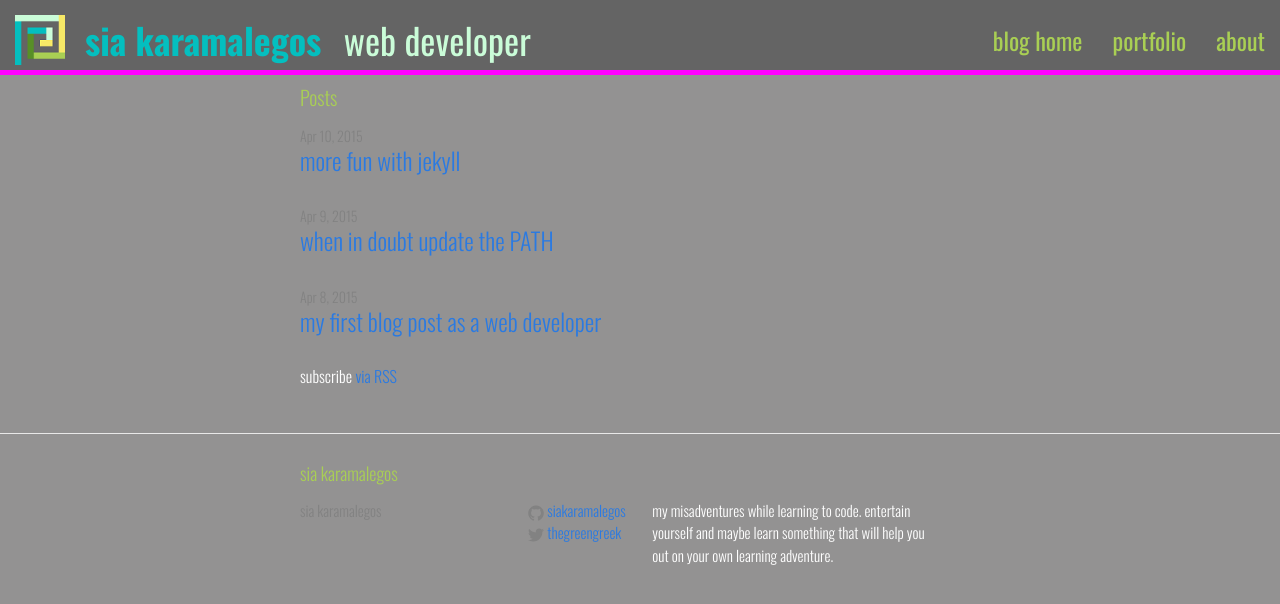
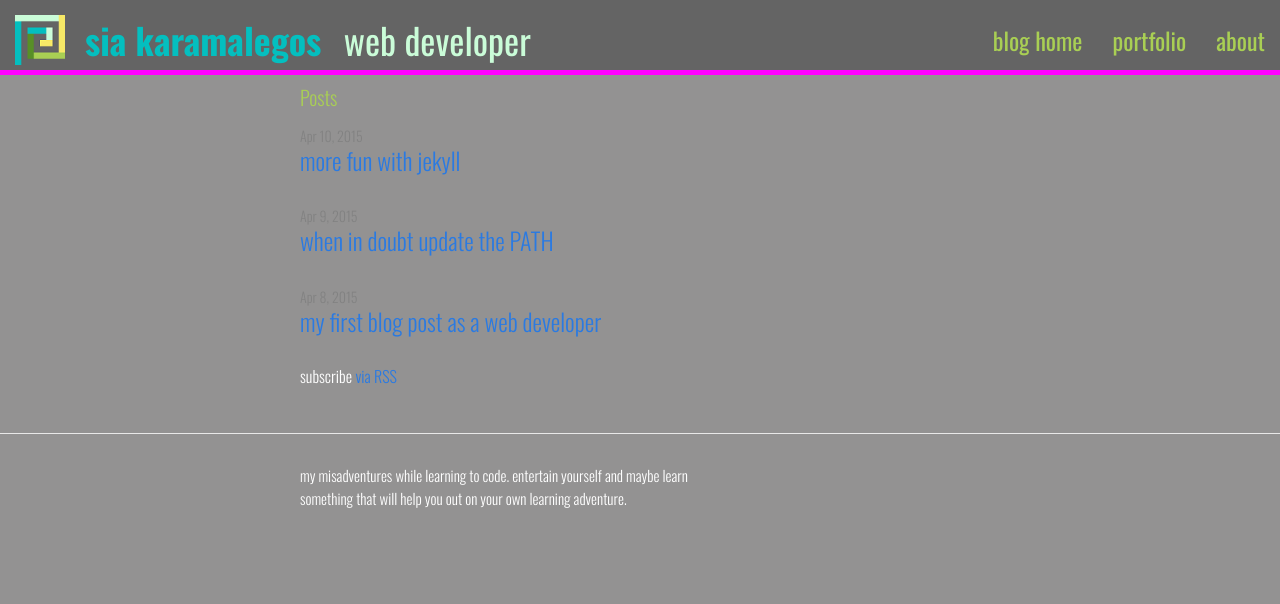
Before and after one commit to siakaramalegos/blog, a Jekyll site: the page built from index.html, in a window 1280 px wide. Shown: the top 604 px of the page. Built offline with Jekyll 4.4.1, drawn with Linux system fonts in a browser that asks for light colours.

Commit message:
Simplified footer to just description and follow icons

```diff
--- a/_includes/footer.html
+++ b/_includes/footer.html
@@ -2,51 +2,16 @@
 
   <div class="wrapper">
 
-    <h2 class="footer-heading">{{ site.title }}</h2>
-
     <div class="footer-col-wrapper">
-      <div class="footer-col  footer-col-1">
-        <ul class="contact-list">
-          <li>{{ site.title }}</li>
-          <li><a href="mailto:{{ site.email }}">{{ site.email }}</a></li>
-        </ul>
+      <div class="col-md-8">
+        <p class="text">{{ site.description }}</p>
       </div>
 
-      <div class="footer-col  footer-col-2">
-        <ul class="social-media-list">
-          {% if site.github_username %}
-          <li>
-            <a href="https://github.com/{{ site.github_username }}">
-              <span class="icon  icon--github">
-                <svg viewBox="0 0 16 16">
-                  <path fill="#828282" d="M7.999,0.431c-4.285,0-7.76,3.474-7.76,7.761 c0,3.428,2.223,6.337,5.307,7.363c0.388,0.071,0.53-0.168,0.53-0.374c0-0.184-0.007-0.672-0.01-1.32 c-2.159,0.469-2.614-1.04-2.614-1.04c-0.353-0.896-0.862-1.135-0.862-1.135c-0.705-0.481,0.053-0.472,0.053-0.472 c0.779,0.055,1.189,0.8,1.189,0.8c0.692,1.186,1.816,0.843,2.258,0.645c0.071-0.502,0.271-0.843,0.493-1.037 C4.86,11.425,3.049,10.76,3.049,7.786c0-0.847,0.302-1.54,0.799-2.082C3.768,5.507,3.501,4.718,3.924,3.65 c0,0,0.652-0.209,2.134,0.796C6.677,4.273,7.34,4.187,8,4.184c0.659,0.003,1.323,0.089,1.943,0.261 c1.482-1.004,2.132-0.796,2.132-0.796c0.423,1.068,0.157,1.857,0.077,2.054c0.497,0.542,0.798,1.235,0.798,2.082 c0,2.981-1.814,3.637-3.543,3.829c0.279,0.24,0.527,0.713,0.527,1.437c0,1.037-0.01,1.874-0.01,2.129 c0,0.208,0.14,0.449,0.534,0.373c3.081-1.028,5.302-3.935,5.302-7.362C15.76,3.906,12.285,0.431,7.999,0.431z"/>
-                </svg>
-              </span>
-
-              <span class="username">{{ site.github_username }}</span>
-            </a>
-          </li>
-          {% endif %}
-
-          {% if site.twitter_username %}
-          <li>
-            <a href="https://twitter.com/{{ site.twitter_username }}">
-              <span class="icon  icon--twitter">
-                <svg viewBox="0 0 16 16">
-                  <path fill="#828282" d="M15.969,3.058c-0.586,0.26-1.217,0.436-1.878,0.515c0.675-0.405,1.194-1.045,1.438-1.809
-                  c-0.632,0.375-1.332,0.647-2.076,0.793c-0.596-0.636-1.446-1.033-2.387-1.033c-1.806,0-3.27,1.464-3.27,3.27 c0,0.256,0.029,0.506,0.085,0.745C5.163,5.404,2.753,4.102,1.14,2.124C0.859,2.607,0.698,3.168,0.698,3.767 c0,1.134,0.577,2.135,1.455,2.722C1.616,6.472,1.112,6.325,0.671,6.08c0,0.014,0,0.027,0,0.041c0,1.584,1.127,2.906,2.623,3.206 C3.02,9.402,2.731,9.442,2.433,9.442c-0.211,0-0.416-0.021-0.615-0.059c0.416,1.299,1.624,2.245,3.055,2.271 c-1.119,0.877-2.529,1.4-4.061,1.4c-0.264,0-0.524-0.015-0.78-0.046c1.447,0.928,3.166,1.469,5.013,1.469 c6.015,0,9.304-4.983,9.304-9.304c0-0.142-0.003-0.283-0.009-0.423C14.976,4.29,15.531,3.714,15.969,3.058z"/>
-                </svg>
-              </span>
-
-              <span class="username">{{ site.twitter_username }}</span>
-            </a>
-          </li>
-          {% endif %}
-        </ul>
-      </div>
-
-      <div class="footer-col  footer-col-3">
-        <p class="text">{{ site.description }}</p>
+      <div class="col-md-4">
+        <a href="{{ "/feed.xml" | prepend: site.baseurl }}" target="_blank"><i class="fa fa-rss fa-3x"></i></a>
+        <a href="https://github.com/siakaramalegos" target="_blank"><i class="fa fa-github fa-3x"></i></a>
+        <a href="https://twitter.com/thegreengreek" target="_blank"><i class="fa fa-twitter fa-3x"></i></a>
+        <a href="https://www.linkedin.com/in/karamalegos" target="_blank"><i class="fa fa-linkedin fa-3x"></i></a>
       </div>
     </div>
 
```
